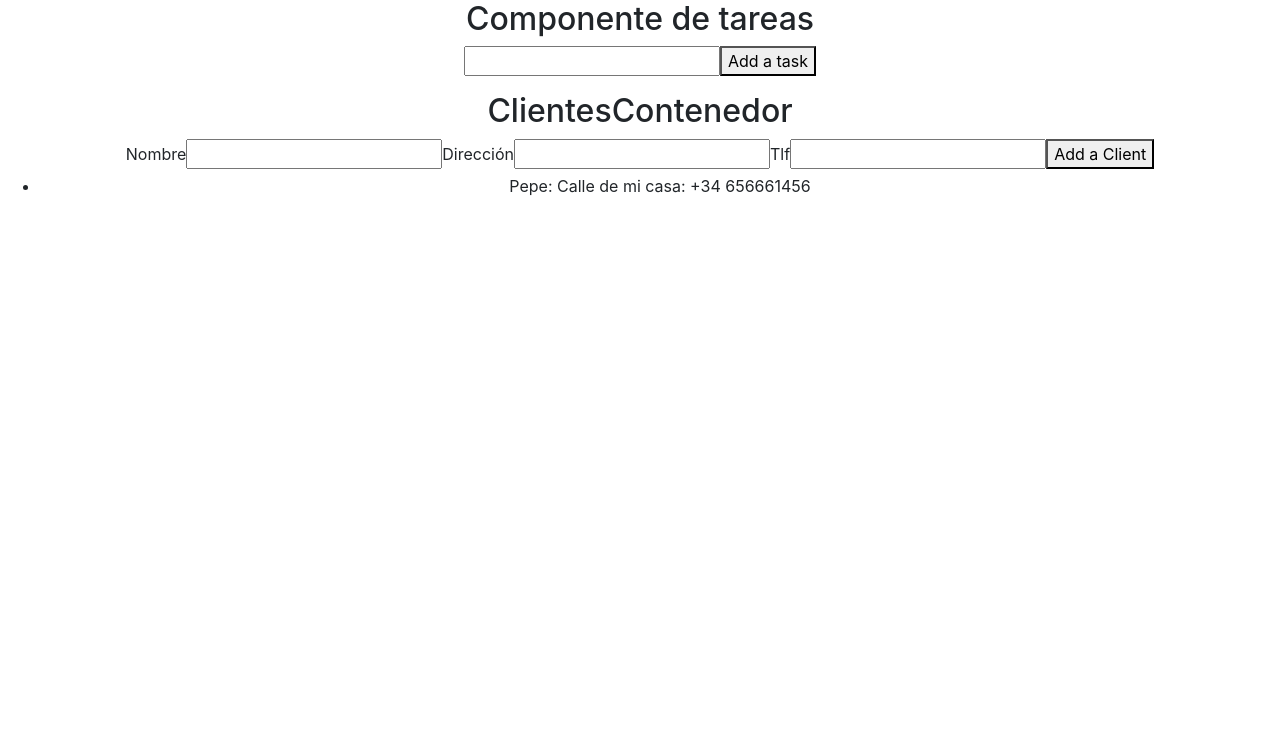
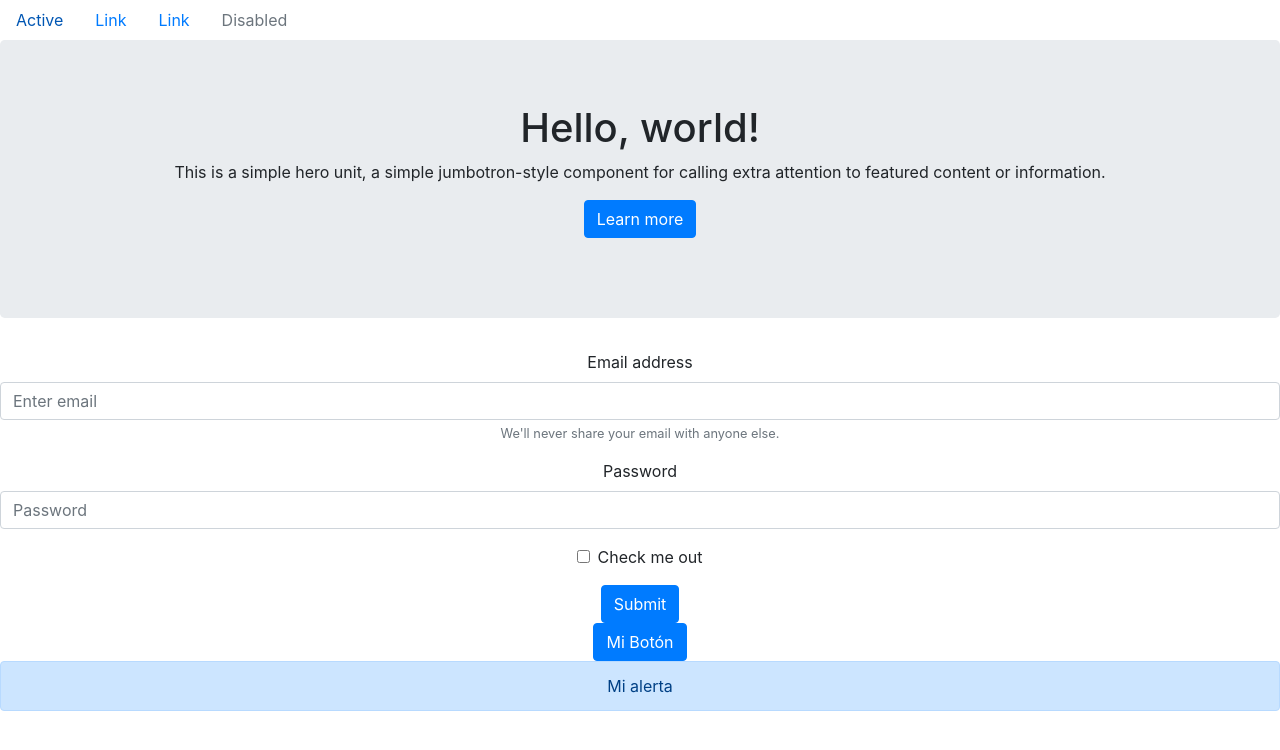
Before and after one commit to pepesan/ejemplos-react-ts, a React (Create React App) app: page / in a window 1280 px wide. Shown: the top 750 px of the page. Built offline with nearby package versions, Linux system fonts and the light colour scheme.

Commit message:
mejora del ejemplo de BootstrapComponente.tsx

```diff
--- a/src/App.tsx
+++ b/src/App.tsx
@@ -23,8 +23,7 @@ function App() {
   return (
     <div className="App">
 
-      <TaskComponent />
-      <ClientesContenedor/>
+      <BootstrapComponente/>
     </div>
   );
 }
--- a/src/bootstrap/BootstrapComponente.tsx
+++ b/src/bootstrap/BootstrapComponente.tsx
@@ -1,5 +1,9 @@
 import React, {Component} from 'react';
 import Alert from 'react-bootstrap/Alert';
+import Button from 'react-bootstrap/Button';
+import Jumbotron from "react-bootstrap/Jumbotron";
+import Form from "react-bootstrap/Form";
+import Nav from "react-bootstrap/Nav";
 
 
 
@@ -8,6 +12,55 @@ class  BootstrapComponente extends Component<any, any> {
     public render() {
         return (
             <div id="Bootstrap">
+                <Nav
+                    activeKey="/home"
+                >
+                    <Nav.Item>
+                        <Nav.Link href="/home">Active</Nav.Link>
+                    </Nav.Item>
+                    <Nav.Item>
+                        <Nav.Link eventKey="link-1">Link</Nav.Link>
+                    </Nav.Item>
+                    <Nav.Item>
+                        <Nav.Link eventKey="link-2">Link</Nav.Link>
+                    </Nav.Item>
+                    <Nav.Item>
+                        <Nav.Link eventKey="disabled" disabled>
+                            Disabled
+                        </Nav.Link>
+                    </Nav.Item>
+                </Nav>
+                <Jumbotron>
+                    <h1>Hello, world!</h1>
+                    <p>
+                        This is a simple hero unit, a simple jumbotron-style component for calling
+                        extra attention to featured content or information.
+                    </p>
+                    <p>
+                        <Button variant="primary">Learn more</Button>
+                    </p>
+                </Jumbotron>
+                <Form>
+                    <Form.Group controlId="formBasicEmail">
+                        <Form.Label>Email address</Form.Label>
+                        <Form.Control type="email" placeholder="Enter email" />
+                        <Form.Text className="text-muted">
+                            We'll never share your email with anyone else.
+                        </Form.Text>
+                    </Form.Group>
+
+                    <Form.Group controlId="formBasicPassword">
+                        <Form.Label>Password</Form.Label>
+                        <Form.Control type="password" placeholder="Password" />
+                    </Form.Group>
+                    <Form.Group controlId="formBasicCheckbox">
+                        <Form.Check type="checkbox" label="Check me out" />
+                    </Form.Group>
+                    <Button variant="primary" type="submit">
+                        Submit
+                    </Button>
+                </Form>
+                <Button variant="primary">Mi Botón</Button>
                 <Alert key="1" variant="primary">
                     Mi alerta
                 </Alert>
```
